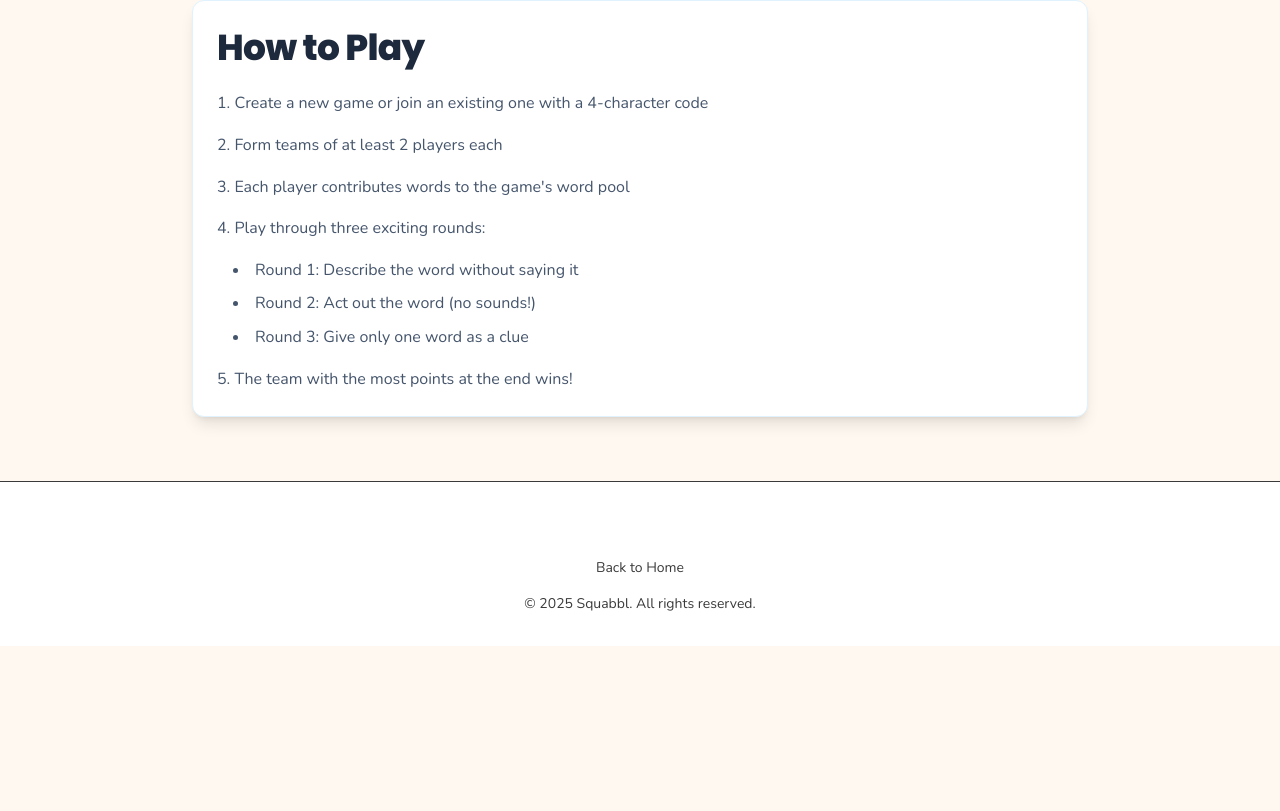
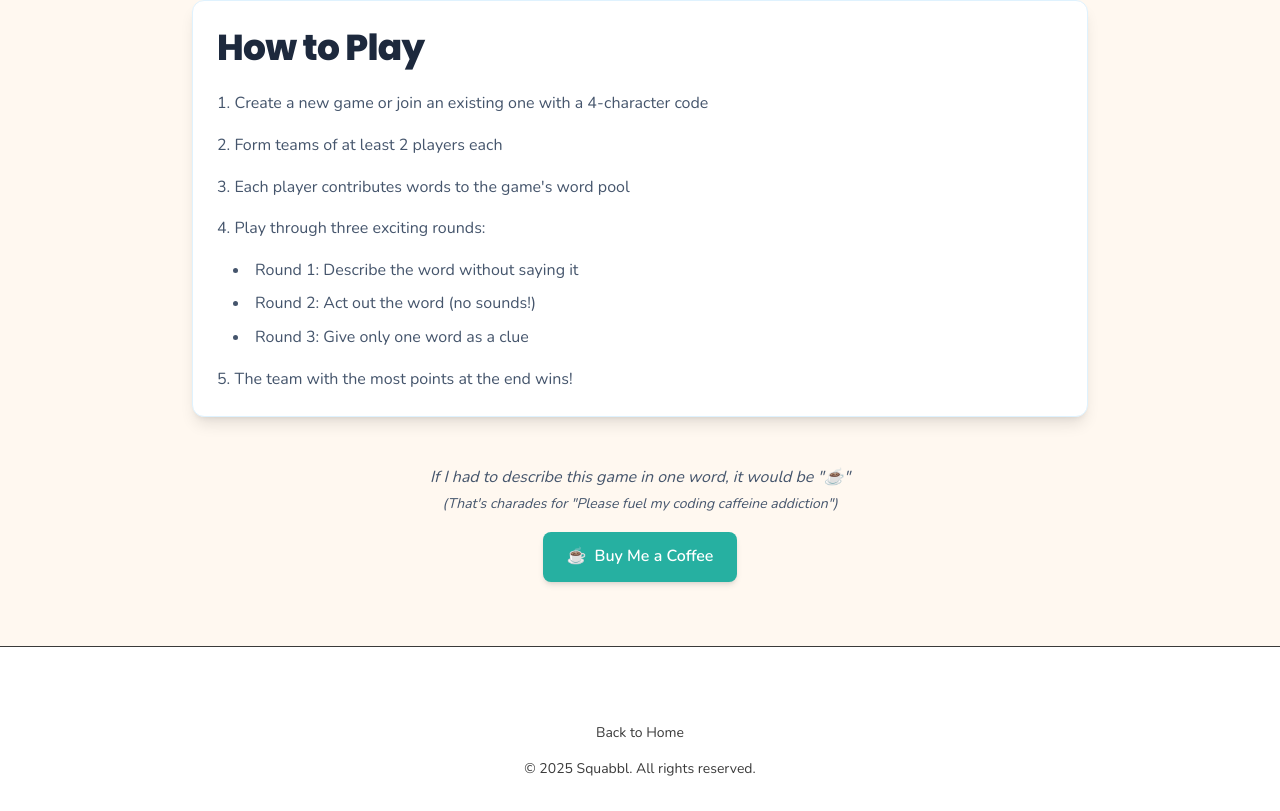
Before and after one commit to pienaaranker/squabbl-nextjs, a Next.js app: page / in a window 1280 px wide. Shown: the part 610-1421 px from the top of the page. Before the commit the page ends 1256 px from the top, so only its background shows below. Built offline with nearby package versions, Linux system fonts and the light colour scheme; no server answers.

Commit message:
Add "Buy Me a Coffee" button to support development
- Introduced a new section on the Home page featuring a "Buy Me a Coffee" button.
- Added a brief description encouraging users to support the development with a playful message.
- Styled the button for better visibility and user interaction.

```diff
--- a/src/app/page.tsx
+++ b/src/app/page.tsx
@@ -186,6 +186,23 @@ export default function Home() {
             <p>5. The team with the most points at the end wins!</p>
           </div>
         </div>
+
+        {/* Buy Me a Coffee Button */}
+        <div className="mt-12 flex flex-col items-center text-center">
+          <p className="text-slate-600 mb-4 italic">
+            If I had to describe this game in one word, it would be "☕"<br />
+            <span className="text-sm">(That's charades for "Please fuel my coding caffeine addiction")</span>
+          </p>
+          <a
+            href="https://buymeacoffee.com/pienaaranker"
+            target="_blank"
+            rel="noopener noreferrer"
+            className="inline-flex items-center px-6 py-3 bg-[#26b0a1] text-white font-semibold rounded-lg hover:bg-[#229e91] transition-colors duration-200 shadow-md hover:shadow-lg"
+          >
+            <span className="mr-2">☕</span>
+            Buy Me a Coffee
+          </a>
+        </div>
       </div>
     </div>
   );
```
